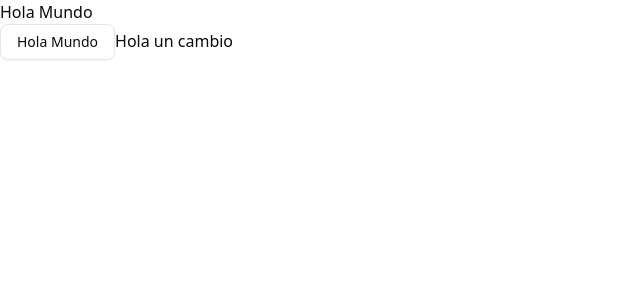
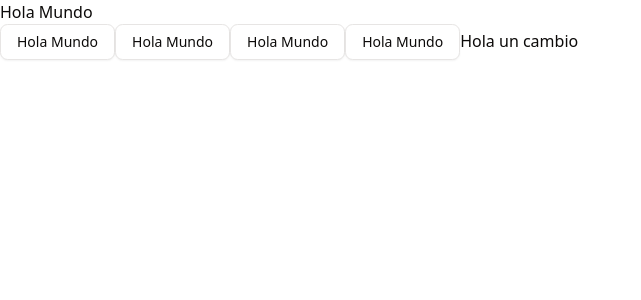
Before and after one commit to No-Country-simulation/C24-38-t-Webapp, a React (Vite) app in the folder client/: page / in a window 1280 px wide. Shown: the top 300 px of the page, without its empty margins (0-641 px from the left). Built offline with nearby package versions, Linux system fonts and the light colour scheme.

Commit message:
Add changes

```diff
--- a/client/src/App.tsx
+++ b/client/src/App.tsx
@@ -8,6 +8,15 @@ export default function App() {
       <Button variant="outline">
         Hola Mundo
       </Button>
+      <Button variant="outline">
+        Hola Mundo
+      </Button>
+      <Button variant="outline">
+        Hola Mundo
+      </Button>
+      <Button variant="outline">
+        Hola Mundo
+      </Button>
       Hola un cambio
     </Fragment>
   )
```
